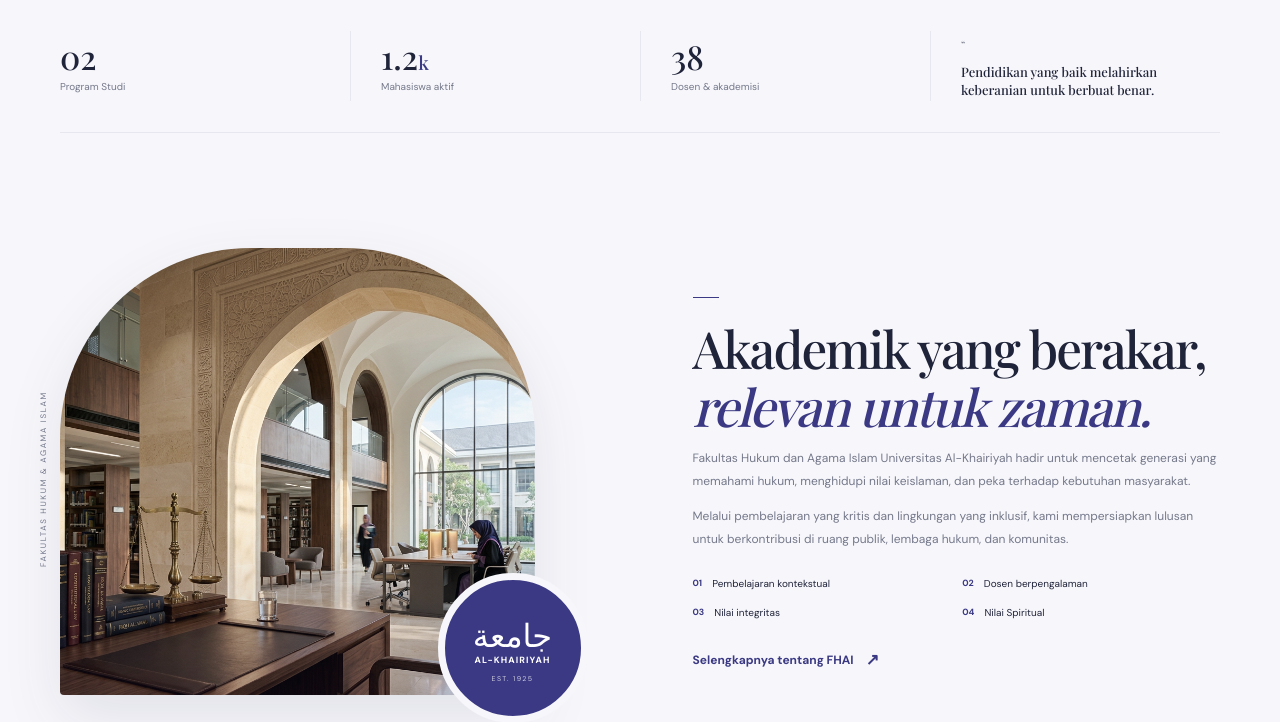
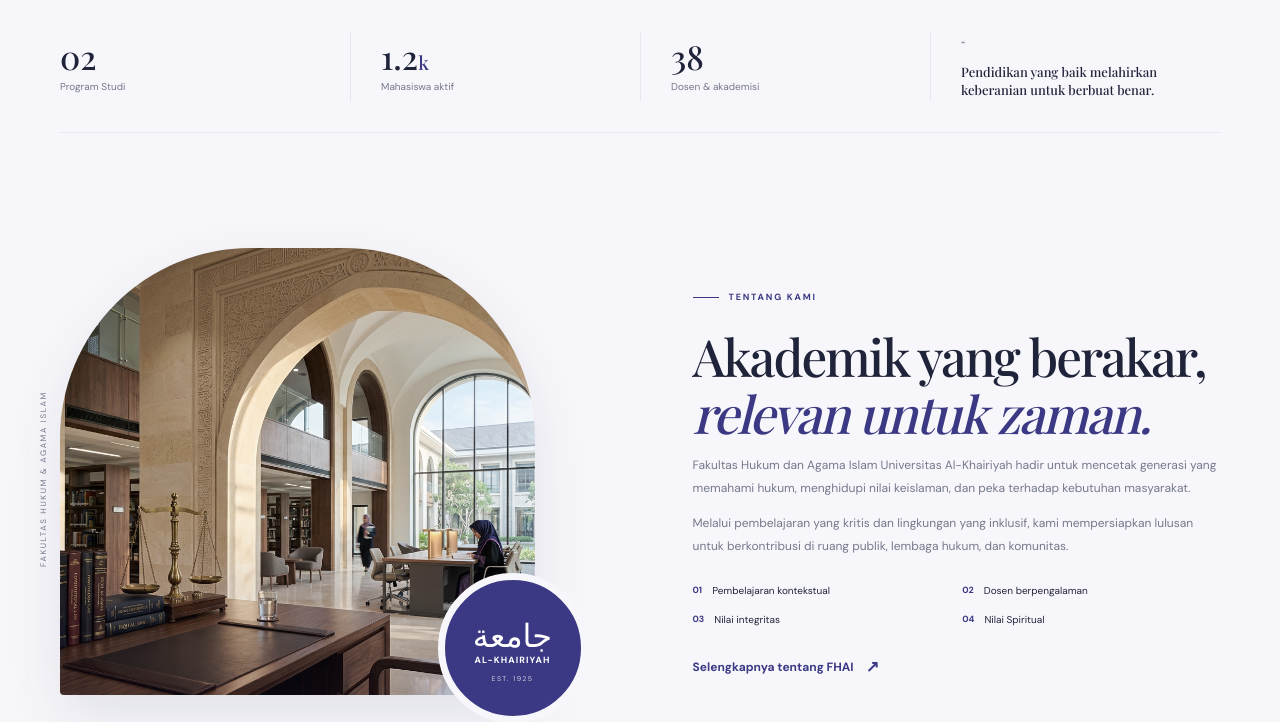
Before and after one commit to Ardhiityo/FHAI-Unival, a Laravel app: page / in a window 1280 px wide. Shown: the part 801-1523 px from the top of the page. Run offline with Laravel 12, Linux system fonts and the light colour scheme; data that the repository does not hold is empty.

Commit message:
Fix typo in eyebrow section of welcome view

```diff
--- a/resources/views/welcome.blade.php
+++ b/resources/views/welcome.blade.php
@@ -150,7 +150,7 @@
                 <span class="about-vertical">FAKULTAS HUKUM &amp; AGAMA ISLAM</span>
             </div>
             <div class="about-copy">
-                <p class="eyebrow"><span class="eyebrow-line"></span TENTANG KAMI</p>
+                <p class="eyebrow"><span class="eyebrow-line"></span> TENTANG KAMI</p>
                 <h2>Akademik yang berakar,<br><em>relevan untuk zaman.</em></h2>
                 <p>Fakultas Hukum dan Agama Islam Universitas Al-Khairiyah hadir untuk mencetak generasi yang memahami
                     hukum, menghidupi nilai keislaman, dan peka terhadap kebutuhan masyarakat.</p>
```
